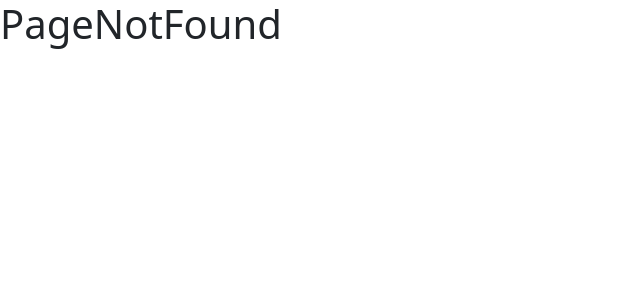
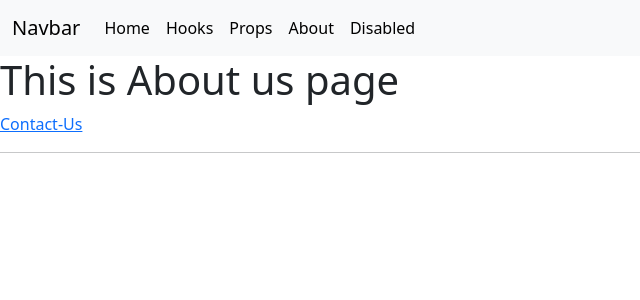
Before and after one commit to Ranjitk0001/React, a React (Create React App) app in the folder ReactNotesInProject/react-note-topic-ways/: page /about in a window 1280 px wide. Shown: the top 300 px of the page, without its empty margins (0-640 px from the left). Built offline with nearby package versions, Linux system fonts and the light colour scheme.

Commit message:
React :- Nested Routing (About(Contact-us))

```diff
--- a/ReactNotesInProject/react-note-topic-ways/src/App.js
+++ b/ReactNotesInProject/react-note-topic-ways/src/App.js
@@ -4,6 +4,9 @@ import Hooks from "./component/Hooks/Hooks";
 import { BrowserRouter as Router, Routes, Route } from "react-router-dom";
 import Variables from "./component/propsVariables/Variables";
 import PageNoteFound from "./component/PageNoteFound";
+import About from "./component/About";
+import ContactUs from "./component/ContactUs";
+
 
 function App() {
 
@@ -22,6 +25,10 @@ function App() {
           <Route path="/" element={<Home />} />
           <Route path="/*" element={<PageNoteFound />} />
           <Route path="/props" element={<Variables/>} />
+          <Route path="/about" element={<About/>} >
+          <Route path="/about/contact-Us" element={<ContactUs/>} />
+
+          </Route>
         </Routes>
       </Router>
 
--- /dev/null
+++ b/ReactNotesInProject/react-note-topic-ways/src/component/About.js
@@ -0,0 +1,20 @@
+import React from 'react'
+import RouteNavbar from './Routing/RouteNavbar'
+import { NavLink ,Outlet} from 'react-router-dom'
+
+const About = () => {
+  return (
+    <>
+     <RouteNavbar/>
+      <h1>This is About us page</h1>
+
+
+      <NavLink  to={'/about/contact-Us'}>Contact-Us</NavLink>
+      <hr/>
+      <Outlet/>
+
+    </>
+  )
+}
+
+export default About
--- /dev/null
+++ b/ReactNotesInProject/react-note-topic-ways/src/component/ContactUs.js
@@ -0,0 +1,13 @@
+import React from 'react'
+
+const ContactUs = () => {
+  return (
+    <>
+
+      <h3>This is contact-us page</h3>
+
+    </>
+  )
+}
+
+export default ContactUs
--- a/ReactNotesInProject/react-note-topic-ways/src/component/PageNoteFound.js
+++ b/ReactNotesInProject/react-note-topic-ways/src/component/PageNoteFound.js
@@ -1,8 +1,10 @@
 import React from 'react'
+import RouteNavbar from './Routing/RouteNavbar'
 
 const PageNoteFound = () => {
   return (
     <>
+     <RouteNavbar/>
      <h1>PageNotFound</h1>
     </>
   )
--- a/ReactNotesInProject/react-note-topic-ways/src/component/Routing/RouteNavbar.js
+++ b/ReactNotesInProject/react-note-topic-ways/src/component/Routing/RouteNavbar.js
@@ -28,6 +28,10 @@ const RouteNavbar = () => {
         </li>
 
         <li className="nav-item">
+          <NavLink className="nav-link active" to={'/about'}>About</NavLink>
+        </li>
+
+        <li className="nav-item">
           <NavLink className="nav-link disabled" aria-disabled="true">Disabled</NavLink>
         </li>
       </ul>
```
